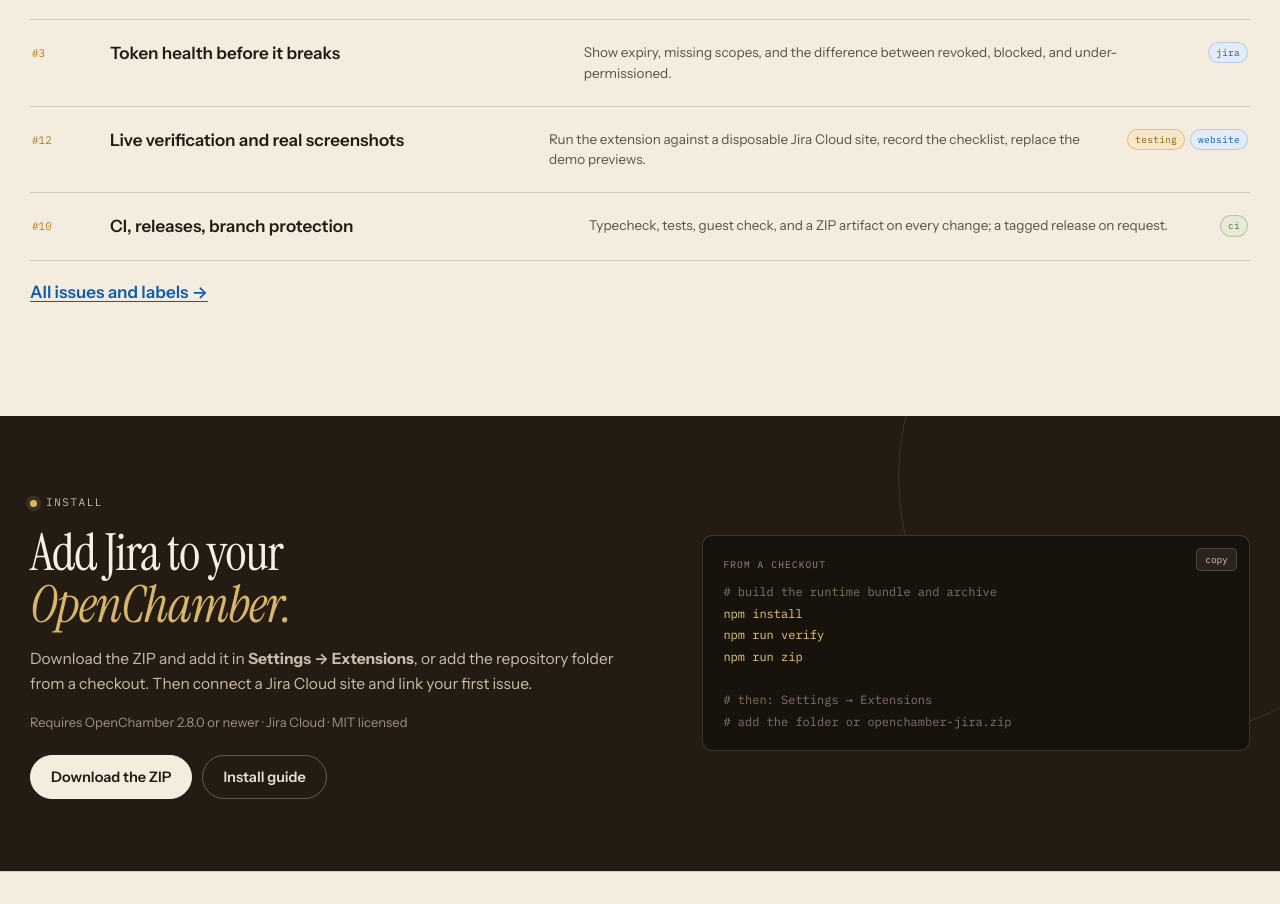
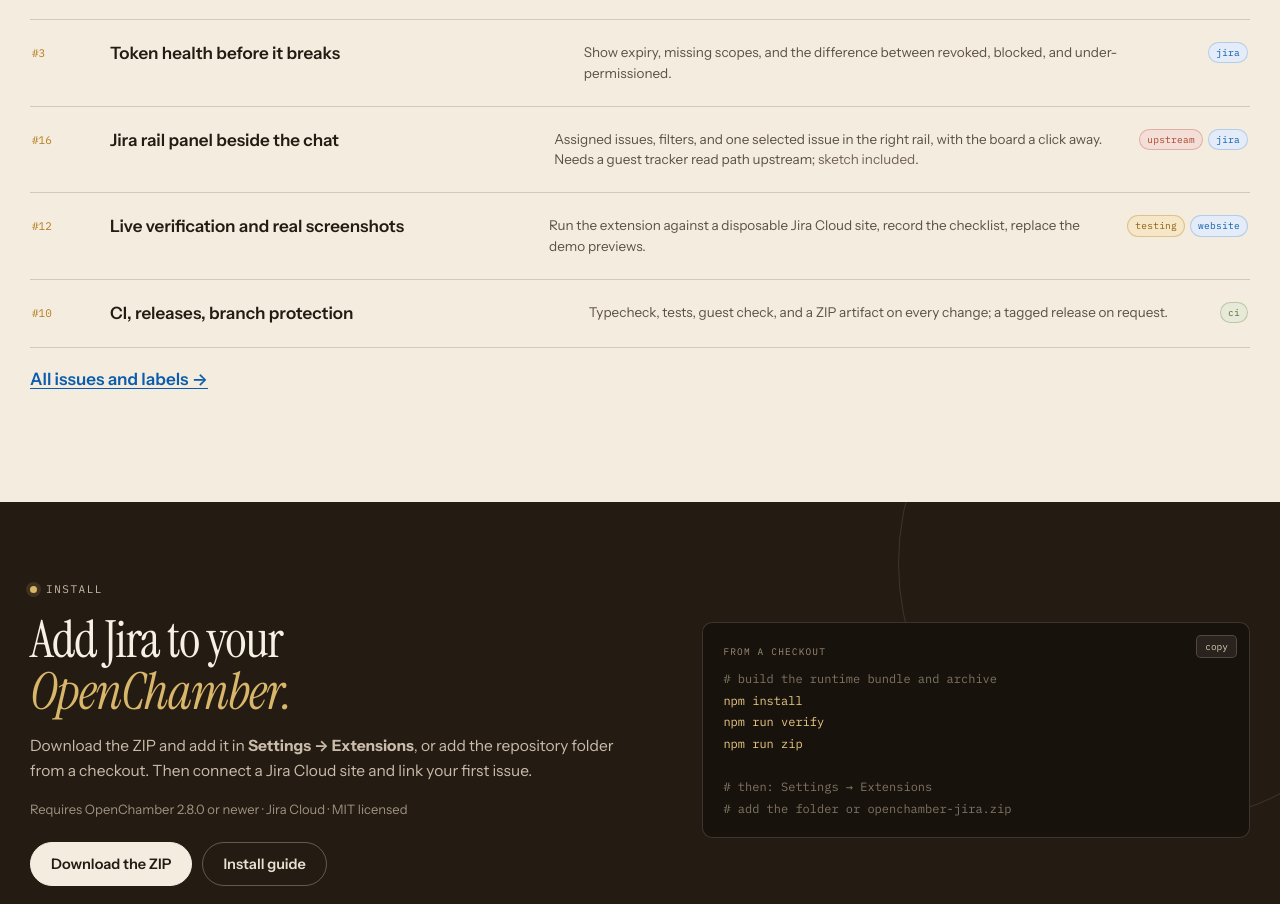
Before and after one commit to pgquiles/openchamber-jira, a website: page site/index.html in a window 1280 px wide. Shown: the part 7093-7997 px from the top of the page. Drawn offline with Linux system fonts and the light colour scheme.

Commit message:
docs: put the rail panel proposal on the roadmap

```diff
--- a/site/index.html
+++ b/site/index.html
@@ -306,6 +306,11 @@
           <span class="r-desc">Show expiry, missing scopes, and the difference between revoked, blocked, and under-permissioned.</span>
           <span class="r-labels"><span class="chip info">jira</span></span>
         </a></li>
+        <li><a href="https://github.com/pgquiles/openchamber-jira/issues/16" target="_blank" rel="noopener">
+          <span class="r-num">#16</span><span class="r-title">Jira rail panel beside the chat</span>
+          <span class="r-desc">Assigned issues, filters, and one selected issue in the right rail, with the board a click away. Needs a guest tracker read path upstream; <em>sketch included</em>.</span>
+          <span class="r-labels"><span class="chip no">upstream</span><span class="chip info">jira</span></span>
+        </a></li>
         <li><a href="https://github.com/pgquiles/openchamber-jira/issues/12" target="_blank" rel="noopener">
           <span class="r-num">#12</span><span class="r-title">Live verification and real screenshots</span>
           <span class="r-desc">Run the extension against a disposable Jira Cloud site, record the checklist, replace the demo previews.</span>
```
Also changed, not shown: README.md.
